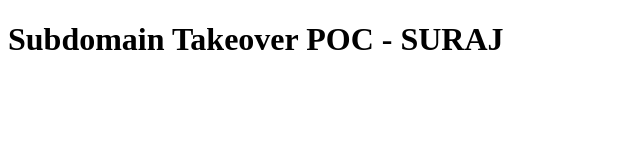
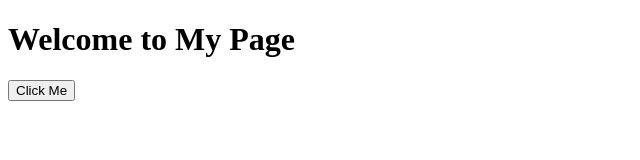
Before and after one commit to bhattaraisuraj/subdomaintakeover, a plain HTML site: page index.html in a window 1280 px wide. Shown: the whole page, without its empty margins (0-640 px from the left). Drawn offline with Linux system fonts and the light colour scheme.

Commit message:
index.html

```diff
--- a/index.html
+++ b/index.html
@@ -2,11 +2,16 @@
 <html lang="en">
 <head>
     <meta charset="UTF-8">
-    <meta http-equiv="X-UA-Compatible" content="IE=edge">
     <meta name="viewport" content="width=device-width, initial-scale=1.0">
-    <title>Subdomain Takeover POC - SURAJ</title>
+    <title>Popup Message</title>
+    <script>
+        function showPopup() {
+            alert("Domain Takeover by Suraj Bhattarai");
+        }
+    </script>
 </head>
-<body>
-    <h1>Subdomain Takeover POC - SURAJ</h1>
+<body onload="showPopup()">
+    <h1>Welcome to My Page</h1>
+    <button onclick="showPopup()">Click Me</button>
 </body>
 </html>
```
